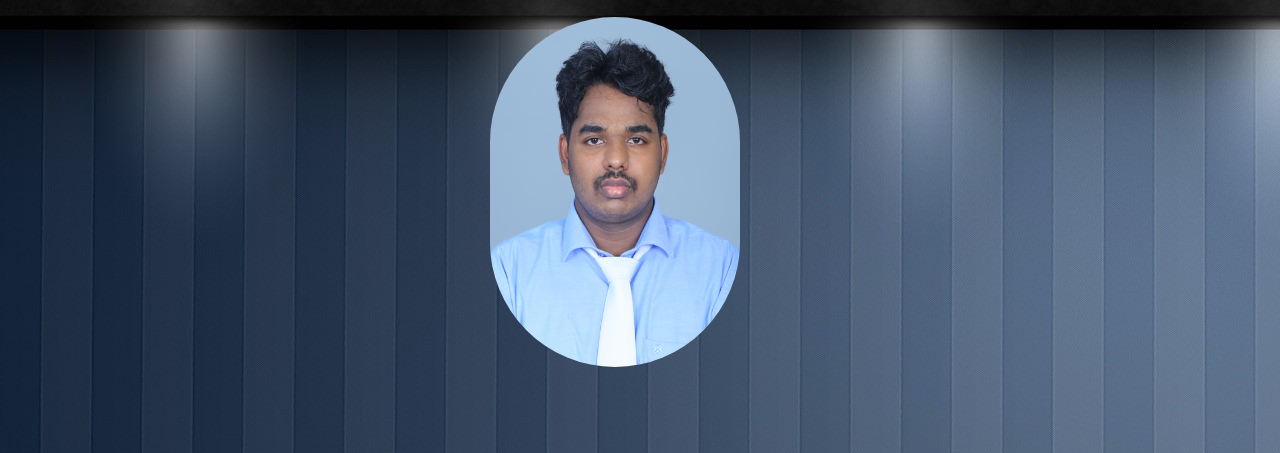
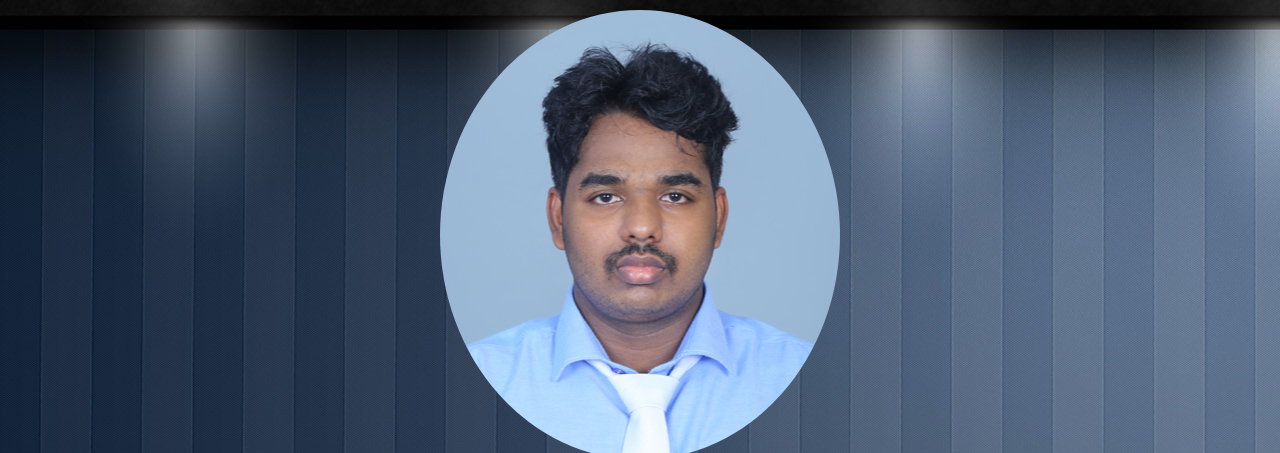
Before and after one commit to Rajesh000730/Rajesh000730.github.io, a plain HTML site: page index.html in a window 1280 px wide. Shown: the top 453 px of the page. Drawn offline with nearby package versions, Linux system fonts and the light colour scheme.

Commit message:
modified background image

```diff
--- a/css/main.css
+++ b/css/main.css
@@ -14,11 +14,7 @@ html {
     -webkit-tap-highlight-color: rgba(0, 0, 0, 0);
   }
 
-img{
-    width: 250px;
-    height: 350px;
-    border-radius: 150px;
-}
+
 .loader{
     position: absolute;
     width: 100%;
@@ -74,9 +70,14 @@ img{
 
 }
 #image{
-    width: 300px;
-    height: 410px;
+    width: 400px;
+    height: 450px;
     margin-top: 10px;
+    border-radius: 50%;
+    background-image: url('../rajesh.JPG');
+    background-position: top;
+
+
 }
 .description{
     font-size: 2em;
--- a/index.html
+++ b/index.html
@@ -20,7 +20,7 @@
 
     <div class="container">
         <div id="image" class="lazy-background">
-            <img src="rajesh.JPG" alt="">
+
         </div>
         <div class="p--elements" >
             <p class="description">Hi Iam Rajesh. Iam a passionate programmer  </p>
```
